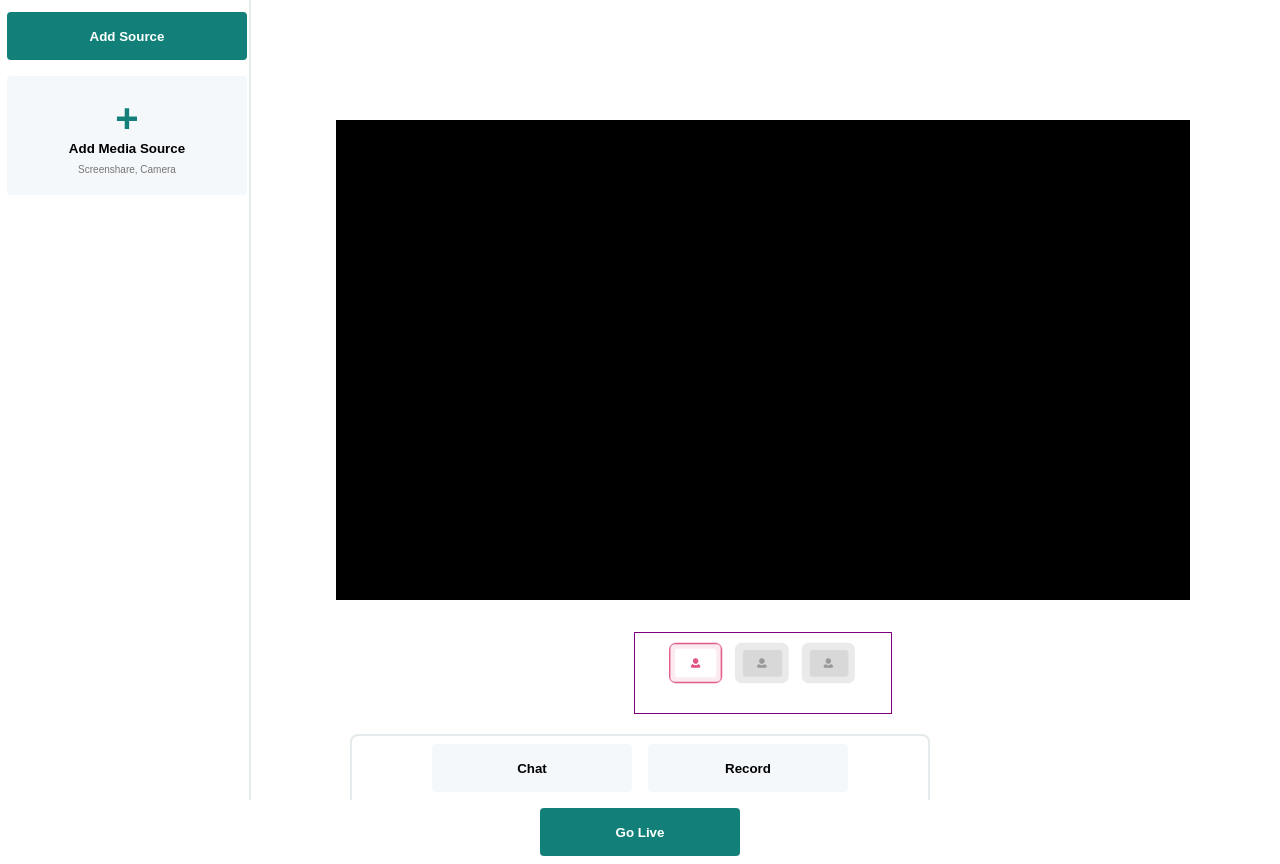
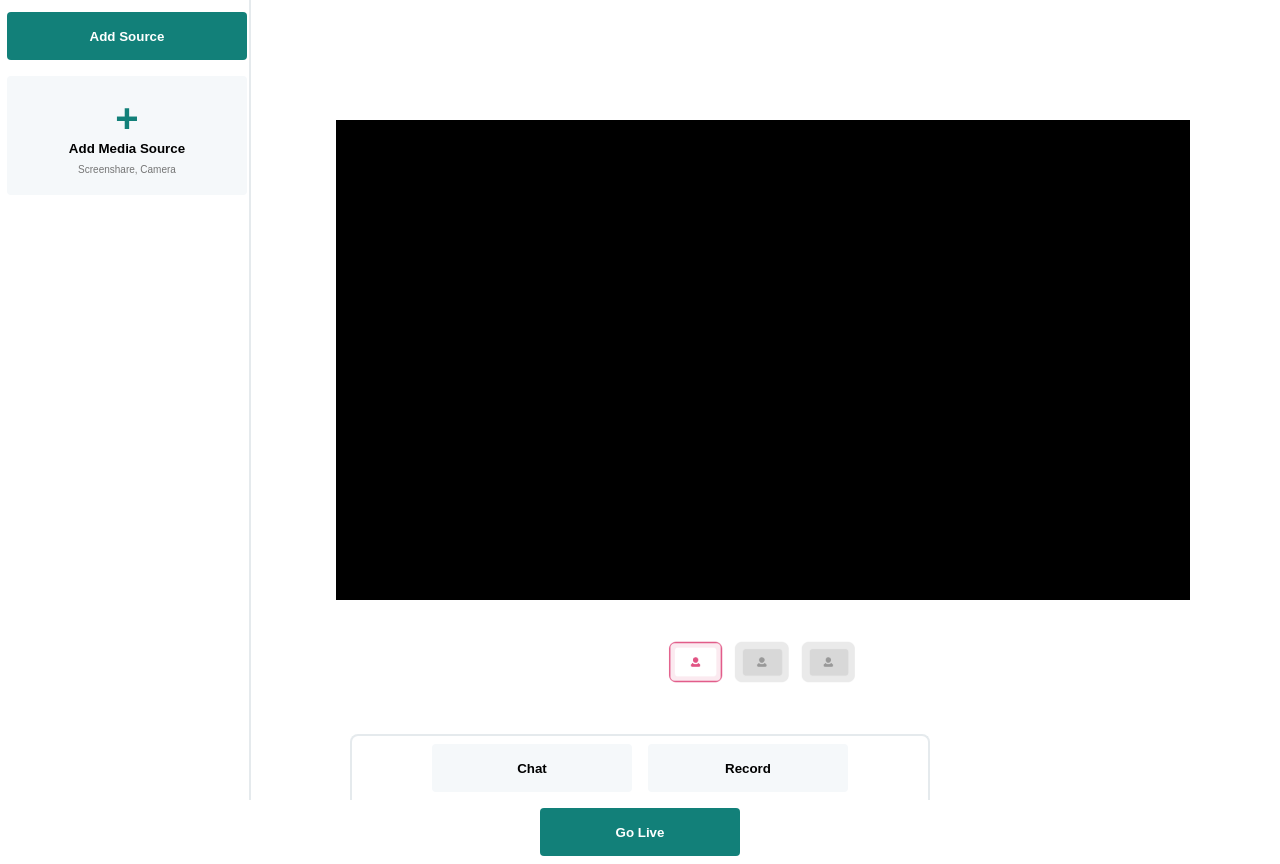
Before and after one commit to zdavidson/stream-labs-frontend-assignment, a React (Create React App) app: page / in a window 1280 px wide. Built offline with nearby package versions, Linux system fonts and the light colour scheme.

Commit message:
update styles

```diff
--- a/src/App.js
+++ b/src/App.js
@@ -4,9 +4,6 @@ import MediaSourceModal from "./components/SourcesBar/MediaSourceModal";
 import { ModalProvider } from "./context/AddMediaModalContext";
 import { ScreenshareProvider } from "./context/CreateScreenshareContext";
 import { VideoFeedProvider } from "./context/CreateVideoFeedContext";
-
-// Add resizing
-// Add multiple inputs simultaneously
 
 // The stream should be a 16 x 9 aspect ratio and be responsive to the window size. The stream should be fully visible at all screen sizes.
 // Users can add up to 2 images to the studio. One image will represent a video webcam feed while another image will represent a screenshare feed
--- a/src/components/DisplayAdjustments.scss
+++ b/src/components/DisplayAdjustments.scss
@@ -1,5 +1,4 @@
 #display-adjustments {
-  border: 1px solid purple;
   height: 10vh;
   width: 20vw;
 
```
